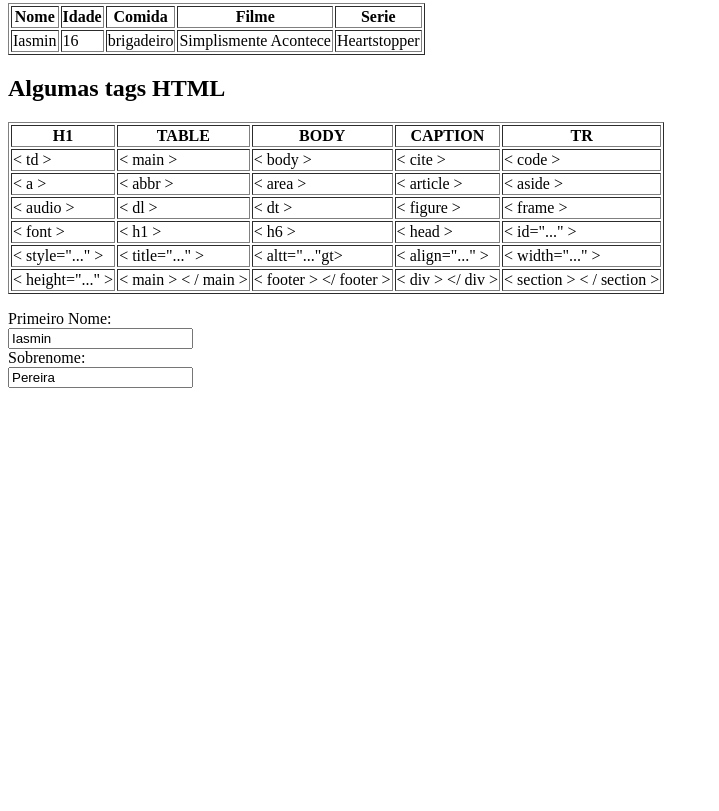
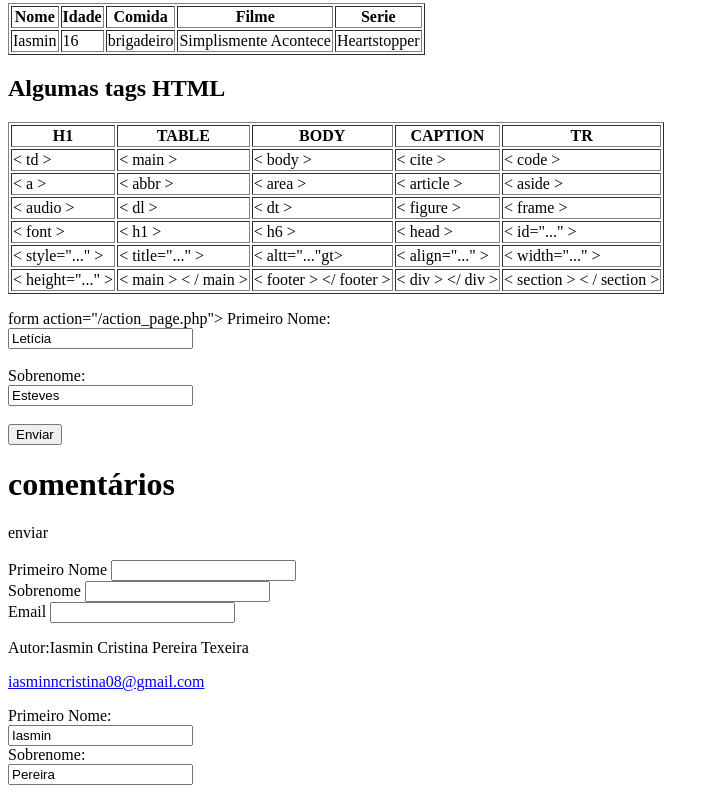
Before and after one commit to Iasmin000/perfiliasmin, a plain HTML site: page index.html in a window 1280 px wide. Shown: the part 531-1342 px from the top of the page, without its empty margins (0-719 px from the left). Before the commit the page ends 945 px from the top, so only its background shows below. Drawn offline with Linux system fonts and the light colour scheme.

Commit message:
modificações

```diff
--- a/index.html
+++ b/index.html
@@ -115,6 +115,57 @@
     </table>
 </p>
 
+form action="/action_page.php">
+  <label for="fname">Primeiro Nome:</label><br>
+  <input type="text" id="fname" name="fname" value="Letícia"><br>
+  <br>
+  <label for="lname">Sobrenome:</label><br>
+  <input type="text" id="lname" name="lname" value="Esteves"><br><br>
+  <input type="submit" value="Enviar">
+</form>
+
+
+
+</body>
+</html>
+
+
+
+    <head>
+        <title>formulario da Iasmin </title>
+    </head>
+           <body>
+               <h1> comentários </h1>
+               <form action="form.php" method="post"
+               <button type="submit">enviar</button>
+               </form>
+
+            </body>
+
+
+             <br>
+            <form> Primeiro Nome <input type="Iasmin" name="Iasmin" id="Iasmin" </form>
+             <br>
+            <form> Sobrenome <input type="Iasmin" name="Iasmin" id="Iasmin" </form>
+             <br>
+            <form> Email <input type="email" name="email" id="email" </form>
+
+
+
+
+
+
+            <footer>
+        <p>Autor:Iasmin Cristina Pereira Texeira</p>
+
+    </footer>
+
+ <p><a href="mailto:seuEmailaqui">iasminncristina08@gmail.com</a></p>
+
+</body>
+</html>
+
+
 <form action="/action_page.php">
     <label for="fname">Primeiro Nome:</label><br>
     <input type="text" id="fname" name="fname" value="Iasmin"><br>
```
